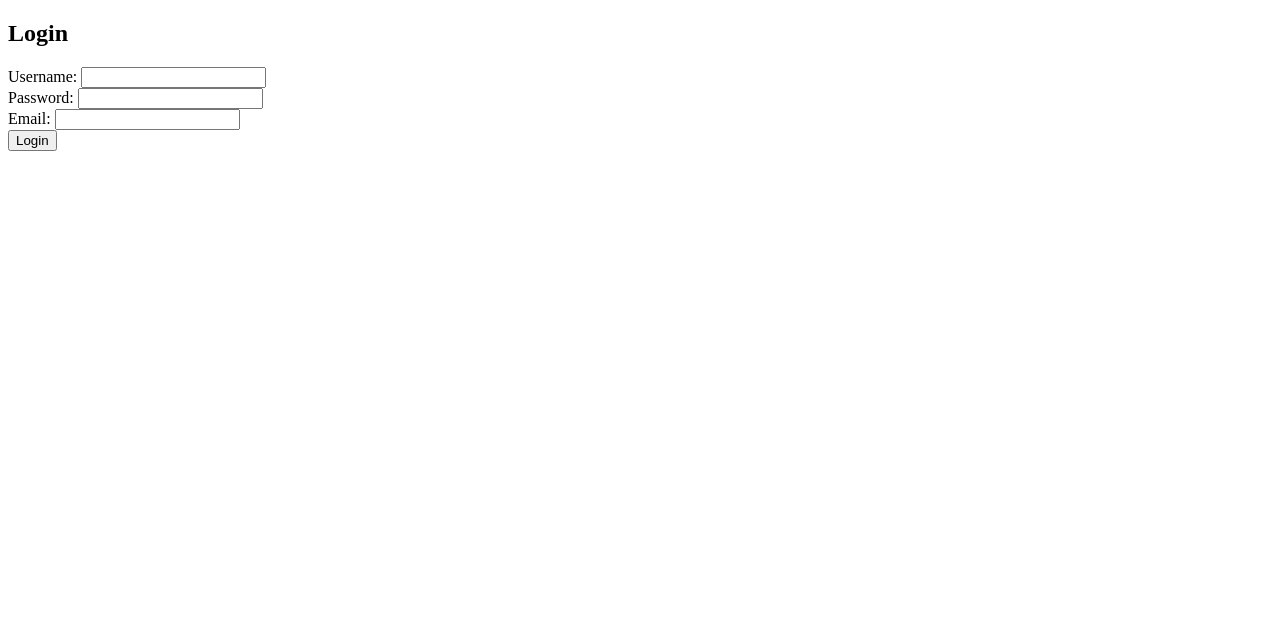
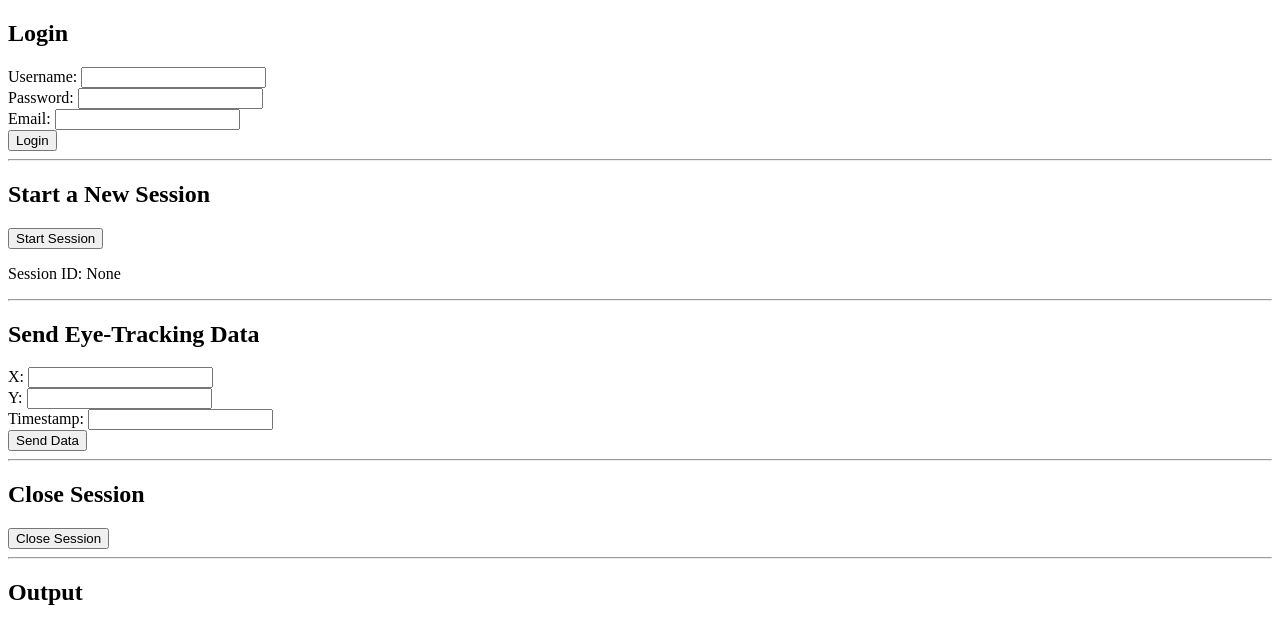
Before and after one commit to mirasimali5005/EyeUX, a Flask app: page /show-login in a window 1280 px wide. Shown: the top 644 px of the page. Run offline with Flask 3, Linux system fonts and the light colour scheme.

Commit message:
Completed processing of eye tracking inputs and returning error type if unsucessful

```diff
--- a/backend/app.py
+++ b/backend/app.py
@@ -1,5 +1,8 @@
-from flask import Flask, request, render_template
+from flask import Flask, jsonify, request, render_template
+import uuid
 
+
+all_IDS = {}
 
 app = Flask(__name__)
 
@@ -25,9 +28,46 @@ def login():
         a+= f" email: {email}"
     return a
 
-app.route("/eye-track", methods=["POST"])
+
+
+@app.route("/open-session", methods=["POST"])
+def open_session():
+    session_id = str(uuid.uuid4())
+    all_IDS[session_id] = []
+    return jsonify({"session_id": session_id})
+
+
+@app.route("/close-session", methods=["POST"])
+def close_session():
+    extract_from = request.get_json()
+    session_id= extract_from.get("session_id")
+    return jsonify(all_IDS[session_id])
+
+@app.route("/eye-track", methods=["POST"])
 def eye_track():
-    pass
+    eye_data = request.get_json()
+    session = eye_data.get("session_id")
+    if not session or session not in all_IDS:
+        return jsonify({"status": "declined", "error": "Invalid session ID"})
+    if not eye_data:
+        return jsonify({"status": "declined", "error": "No data received"})
+    cor_x = eye_data.get("x", None)
+    cor_y = eye_data.get("y", None)
+    timestamp = eye_data.get("timestamp", None)
+    if cor_x == None or cor_y == None or timestamp== None:
+        return jsonify({"status": "declined", "error": "not all values were given"})
+    else:
+        all_IDS[session].append(eye_data)
+        return jsonify({"session":f"{session}", "status": f"accepted data input at time {timestamp}"})
+
+@app.route("/get-eye-data/<session_id>", methods=["GET"])
+def get_eye_data(session_id):
+    extract_from = request.get_json()
+    session_id = extract_from.get("session_id")
+    if session_id not in all_IDS:
+        return jsonify({"error": "Invalid session ID"})
+    return jsonify(all_IDS[session_id])
+
 
 if __name__ == "__main__":
     app.run(debug=True)
--- a/backend/templates/login.html
+++ b/backend/templates/login.html
@@ -17,5 +17,109 @@
 
         <button type="submit">Login</button>
     </form>
+
+    <hr>
+
+    <h2>Start a New Session</h2>
+    <button onclick="startSession()">Start Session</button>
+    <p id="session-id">Session ID: None</p>
+
+    <hr>
+
+    <h2>Send Eye-Tracking Data</h2>
+    <form id="eye-track-form" onsubmit="sendEyeData(event)">
+        <label for="x">X:</label>
+        <input type="number" id="x" required><br>
+
+        <label for="y">Y:</label>
+        <input type="number" id="y" required><br>
+
+        <label for="timestamp">Timestamp:</label>
+        <input type="number" id="timestamp" required><br>
+
+        <button type="submit">Send Data</button>
+    </form>
+
+    <hr>
+
+    <h2>Close Session</h2>
+    <button onclick="closeSession()">Close Session</button>
+
+    <hr>
+
+    <h2>Output</h2>
+    <pre id="output"></pre>
+
+    <script>
+        let sessionId = null;
+
+        // Start Session
+        async function startSession() {
+            const response = await fetch('/open-session', {
+                method: 'POST'
+            });
+            const data = await response.json();
+            sessionId = data.session_id;
+            document.getElementById('session-id').innerText = `Session ID: ${sessionId}`;
+            logOutput(`Session started: ${sessionId}`);
+        }
+
+        // Send Eye-Tracking Data
+        async function sendEyeData(event) {
+            event.preventDefault();
+
+            if (!sessionId) {
+                logOutput("Error: No session active.");
+                return;
+            }
+
+            const x = document.getElementById('x').value;
+            const y = document.getElementById('y').value;
+            const timestamp = document.getElementById('timestamp').value;
+
+            const response = await fetch('/eye-track', {
+                method: 'POST',
+                headers: {
+                    'Content-Type': 'application/json'
+                },
+                body: JSON.stringify({
+                    session_id: sessionId,
+                    x: parseInt(x),
+                    y: parseInt(y),
+                    timestamp: parseInt(timestamp)
+                })
+            });
+
+            const data = await response.json();
+            logOutput(`Eye data sent: ${JSON.stringify(data)}`);
+        }
+
+        // Close Session
+        async function closeSession() {
+            if (!sessionId) {
+                logOutput("Error: No session active.");
+                return;
+            }
+
+            const response = await fetch('/close-session', {
+                method: 'POST',
+                headers: {
+                    'Content-Type': 'application/json'
+                },
+                body: JSON.stringify({ session_id: sessionId })
+            });
+
+            const data = await response.json();
+            logOutput(`Session closed. Data:\n${JSON.stringify(data, null, 2)}`);
+            sessionId = null;
+            document.getElementById('session-id').innerText = "Session ID: None";
+        }
+
+        // Log Output
+        function logOutput(message) {
+            const output = document.getElementById('output');
+            output.innerText += message + '\n';
+        }
+    </script>
 </body>
 </html>
```
